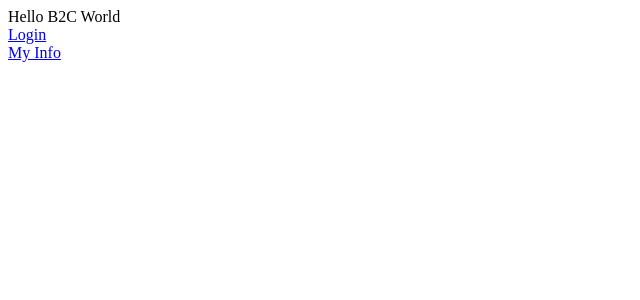
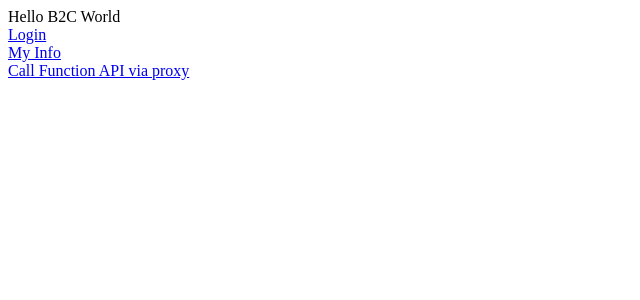
Before and after one commit to beachside-project/swa-api-inv, a Vue app: page / in a window 1280 px wide. Shown: the top 300 px of the page, without its empty margins (0-640 px from the left). Built offline with nearby package versions, Linux system fonts and the light colour scheme; the HTML template or start-up script is replaced by a standard one.

Commit message:
Add api link to home page

```diff
--- a/src/App.vue
+++ b/src/App.vue
@@ -6,6 +6,9 @@
     </div>
     <div>
       <a href="/.auth/me">My Info</a>
+    </div>
+    <div>
+      <a href="/api/func/Function1">Call Function API via proxy</a>
     </div>
   </div>
 </template>
```
